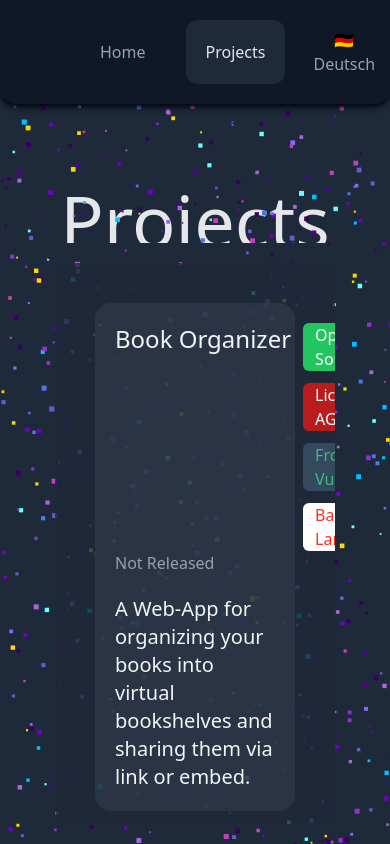
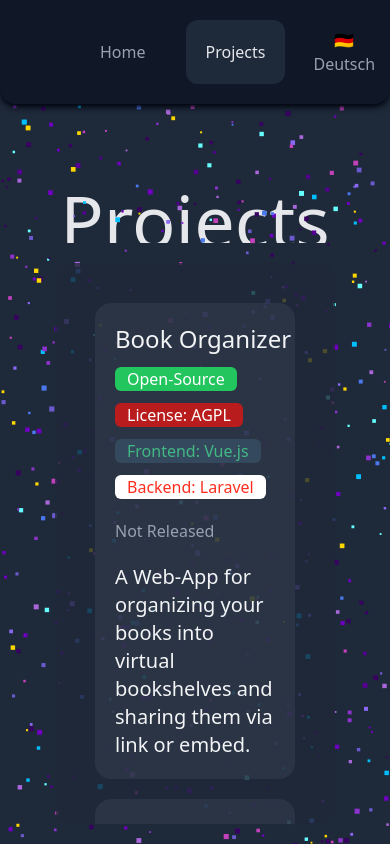
Before and after one commit to tarobits/tarobits.github.io, a Vue app: page /projects in a window 390 px wide. Built offline with nearby package versions, Linux system fonts and the light colour scheme.

Commit message:
fix(projects): prevent mobile tag overflow

```diff
--- a/index.html
+++ b/index.html
@@ -3,11 +3,11 @@
   <head>
     <meta charset="UTF-8" />
     <link rel="icon" type="image/png" href="/icon.png" />
-    <meta name="viewport" content="width=device-width, initial-scale=1.0" />
+    <meta name="viewport" content="width=device-width, initial-scale=0.8, viewport-fit=cover" />
     <title>Tarobits</title>
   </head>
-  <body>
-    <div id="app"></div>
+  <body class="h-full w-full fixed overflow-hidden m-0 p-0 overscroll-none touch-none bg-gray-800">
+    <div id="app" class="h-full bg-gray-800 w-screen overflow-hidden m-0 p-0 "></div>
     <script type="module" src="/src/main.ts"></script>
   </body>
 </html>
--- a/package.json
+++ b/package.json
@@ -4,7 +4,7 @@
   "version": "0.0.0",
   "type": "module",
   "scripts": {
-    "dev": "vite",
+    "dev": "vite --host",
     "build": "vue-tsc --noEmit && vite build",
     "preview": "vite preview"
   },
--- a/src/components/LicenseComponent.vue
+++ b/src/components/LicenseComponent.vue
@@ -1,5 +1,5 @@
 <template>
-    <div :style="licenseStyle" class="px-3 text-[1rem] rounded-md h-fit order-999 items-center flex">
+    <div :style="licenseStyle" class="px-3 text-[1rem] rounded-md h-fit order-999 items-center flex w-fit">
         <span>{{$t('components.license') + ": " + props.license }}</span>
     </div>
 </template>
--- a/src/components/PLangaugeComponent.vue
+++ b/src/components/PLangaugeComponent.vue
@@ -1,5 +1,5 @@
 <template>
-    <div :style="tagStyle" class="px-3 text-[1rem] rounded-md h-fit order-999 items-center flex">
+    <div :style="tagStyle" class="px-3 text-[1rem] rounded-md h-fit order-999 items-center flex w-fit">
         <span>{{ (props.type === 'frontend' ? 'Frontend: ' : props.type === 'backend' ? 'Backend: ' : '') +  tagStyles[props.tag].text }}</span>
     </div>
 </template>
--- a/src/components/ProjectComponent.vue
+++ b/src/components/ProjectComponent.vue
@@ -3,9 +3,9 @@
         <div class="flex gap-5">
             <img v-if="project.icon" :src="project.icon" class="aspect-square h-full">
             <div class="flex flex-col w-full">
-                <div class="flex gap-3 w-full h-full">
-                <span class="text-2xl w-fit text-nowrap">{{ $t(`projects.${project.name}.title`) }}</span>
-                <div class="flex gap-3 w-full h-full flex-wrap">
+                <div class="flex flex-col lg:flex-row gap-3 w-full h-full">
+                <span class="text-2xl w-fit h-fit text-nowrap">{{ $t(`projects.${project.name}.title`) }}</span>
+                <div class="flex flex-col lg:flex-row gap-3 w-full h-full flex-wrap pb-5 lg:pb-0">
                     <SourceTagComponent :tag="project.source" />
                     <LicenseComponent v-if="project.source === 'open'" :license="project.license" />
                     <PLangaugeComponent v-if="project.framework && (typeof project.framework === 'string')" :tag="project.framework" />
--- a/src/components/SourceTagComponent.vue
+++ b/src/components/SourceTagComponent.vue
@@ -1,5 +1,5 @@
 <template>
-    <div :style="tagStyle" class="px-3 text-[1rem] rounded-md h-fit order-999 items-center flex">
+    <div :style="tagStyle" class="px-3 text-[1rem] rounded-md h-fit order-999 items-center flex w-fit">
         <span>{{ tagStyles[props.tag].text }}</span>
     </div>
 </template>
--- a/src/layouts/DefaultLayout.vue
+++ b/src/layouts/DefaultLayout.vue
@@ -1,6 +1,6 @@
 <template>
-    <div class="h-screen w-screen overflow-hidden flex flex-col bg-gray-800">
-        <div class="w-screen h-fit py-5 px-10 z-999 bg-gray-900 rounded-b-2xl flex gap-10 shadow-md shadow-gray-950">
+    <div class="h-full w-full flex flex-col overflow-hidden">
+        <div class="w-full h-fit py-5 px-10 z-999 bg-gray-900 rounded-b-2xl flex gap-10 shadow-md shadow-gray-950">
             <span class="text-3xl z-1 text-gray-200 overflow-hidden">{{ $t('title') }}</span>
             <div class="w-full h-full flex flex-1 gap-5">
                 <button class="h-full text-gray-400 bg-gray-900 hover:text-gray-200 hover:bg-gray-800 disabled:text-gray-200 disabled:bg-gray-800 rounded-xl py-2 px-5 cursor-pointer" @click="router.push('/')" :disabled="$route.path === '/'">{{ $t('nav.home') }}</button>
@@ -12,9 +12,9 @@
                 </div>
             </div>
         </div>
-        <div class="w-screen h-full relative overflow-hidden">
+        <div class="w-full h-full flex-1 relative flex bg-gray-800 overflow-hidden">
             <canvas class="z-2 absolute h-full w-full inset-0" ref="canvas"></canvas>
-            <div class="w-full h-full p-5">
+            <div class="w-full h-full flex p-5">
                 <slot></slot>
             </div>
         </div>
--- a/src/pages/Projects.vue
+++ b/src/pages/Projects.vue
@@ -2,7 +2,7 @@
     <DefaultLayout>
         <div class="flex flex-col items-center pt-10 gap-5 w-full h-full">
             <span class="text-7xl p-5 text-gray-200 overflow-hidden">{{ $t('nav.projects') }}</span>
-            <div class="bg-gray-800/80 z-2 w-fit max-w-[80%] h-fit p-10 rounded-2xl flex flex-col gap-5 overflow-y-scroll">
+            <div class="bg-gray-800/80 z-2 w-fit max-w-[80%] h-fit p-10 rounded-2xl flex flex-col gap-5 overflow-x-hidden overflow-y-scroll">
                 <ProjectComponent v-for="p in projects" :key="p.name" :project="p" />
             </div>
         </div>
```
